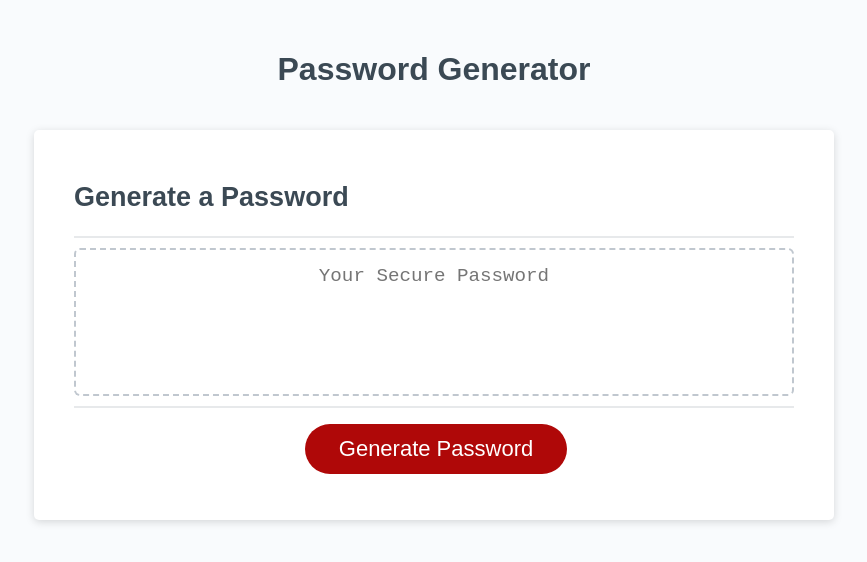
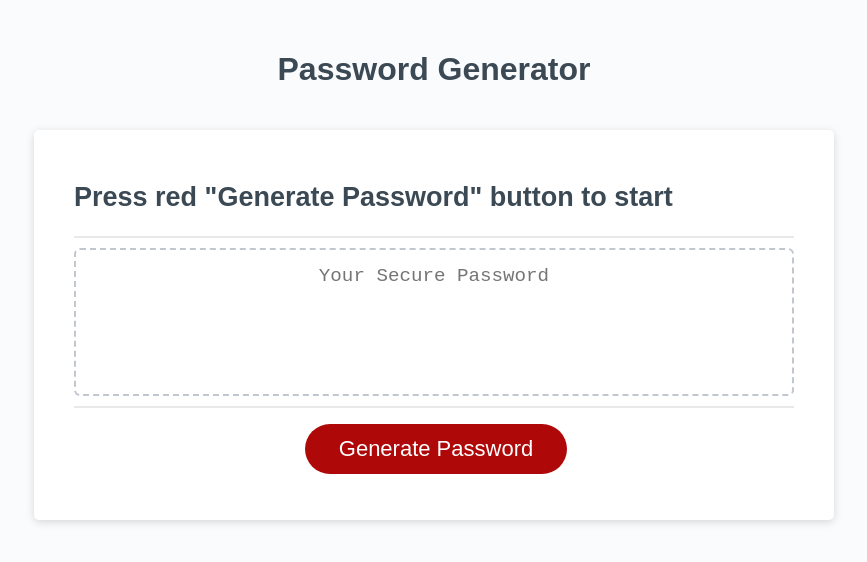
Before and after one commit to JJG1488/password-generator, a plain HTML site: page index.html in a window 1280 px wide. Shown: the whole page, without its empty margins (206-1073 px from the left). Drawn offline with Linux system fonts and the light colour scheme.

Commit message:
updated homescreen text to make application clear as to how to start

```diff
--- a/index.html
+++ b/index.html
@@ -14,7 +14,7 @@
       </header>
       <div class="card">
         <div class="card-header">
-          <h2>Generate a Password</h2>
+          <h2>Press red "Generate Password" button to start</h2>
         </div>
         <div class="card-body">
           <textarea
```
